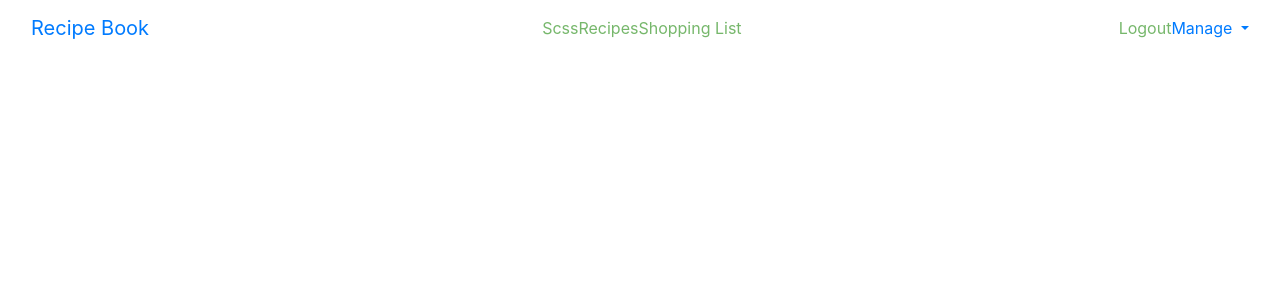
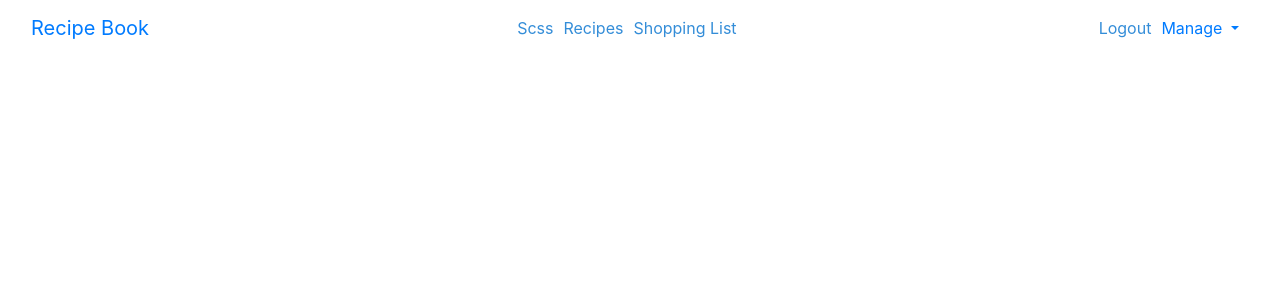
Before and after one commit to chukkaweb/Scss-Project, an Angular app in the folder scss-project/: page / in a window 1280 px wide. Shown: the top 300 px of the page. Built offline with nearby package versions, Linux system fonts and the light colour scheme.

Commit message:
unit testing started

```diff
--- a/scss-project/src/app/app.component.ts
+++ b/scss-project/src/app/app.component.ts
@@ -8,8 +8,7 @@ import { BaseUrl } from './consts/base-urls';
 })
 export class AppComponent implements OnInit {
   homeUrl:BaseUrl = BaseUrl.HOME; //BaseUrl.HOME why dont we use directly this // cross check
-  title = 'scss-project';
+   title = 'scss-project';
   ngOnInit(): void {
-
   }
 }
--- a/scss-project/src/app/app.module.ts
+++ b/scss-project/src/app/app.module.ts
@@ -1,9 +1,12 @@
 import { NgModule } from '@angular/core';
 import { BrowserModule } from '@angular/platform-browser';
 
+// modules
 import { AppRoutingModule } from './app-routing.module';
+import { SharedModule } from './shared/shared.module';
+
+// componetns
 import { AppComponent } from './app.component';
-import { SharedModule } from './shared/shared.module';
 
 @NgModule({
   declarations: [
--- a/scss-project/src/styles.scss
+++ b/scss-project/src/styles.scss
@@ -1,9 +1,20 @@
-/* You can add global styles to this file, and also import other style files */
+// table content
+// modules
+// Variables
+// mixins/nesting/parent selectors
+// media queries
+// inheritance
+// loops
+
+
+
 
 // modules
 @import 'assets/styles/base_abstacts_utilities_helpers_partials/main';
 @import 'assets/styles/components/component'; // footer styles not working cross check is write or wronf
 // @import 'assets/styles/components/buttons';
+
+
 body,
 ul {
   padding: 0;
@@ -12,7 +23,9 @@ ul {
 
 
 li {
-  color: getColorAlpha('green', 'light');
+  color: getColorAlpha('default-blue', 'light');
+  margin-right: 10px;
+  cursor: pointer;
 }
 
 // ========== Variables =======
```
Also changed, not shown: 1 other file (tests, documents, lock files or other folders).
